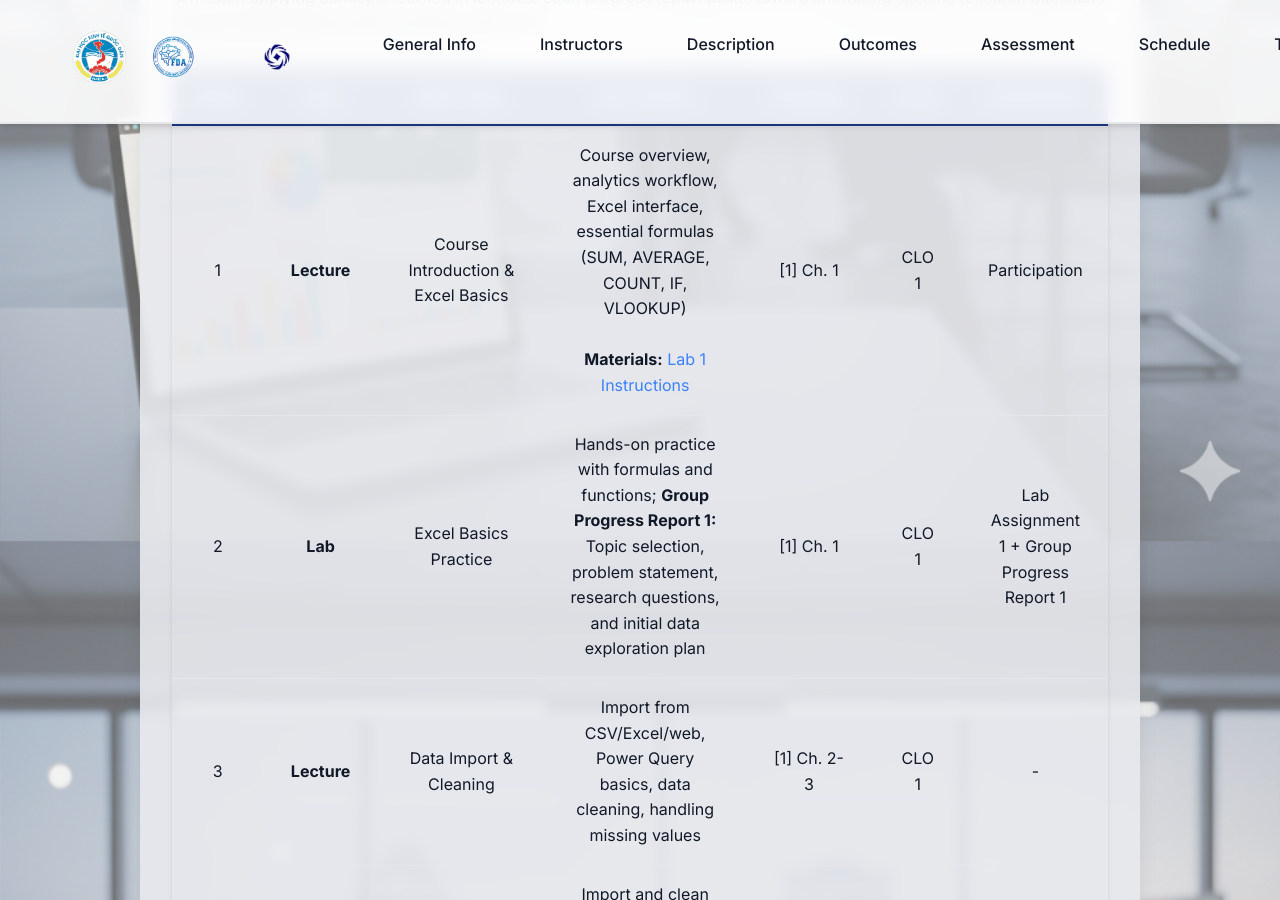
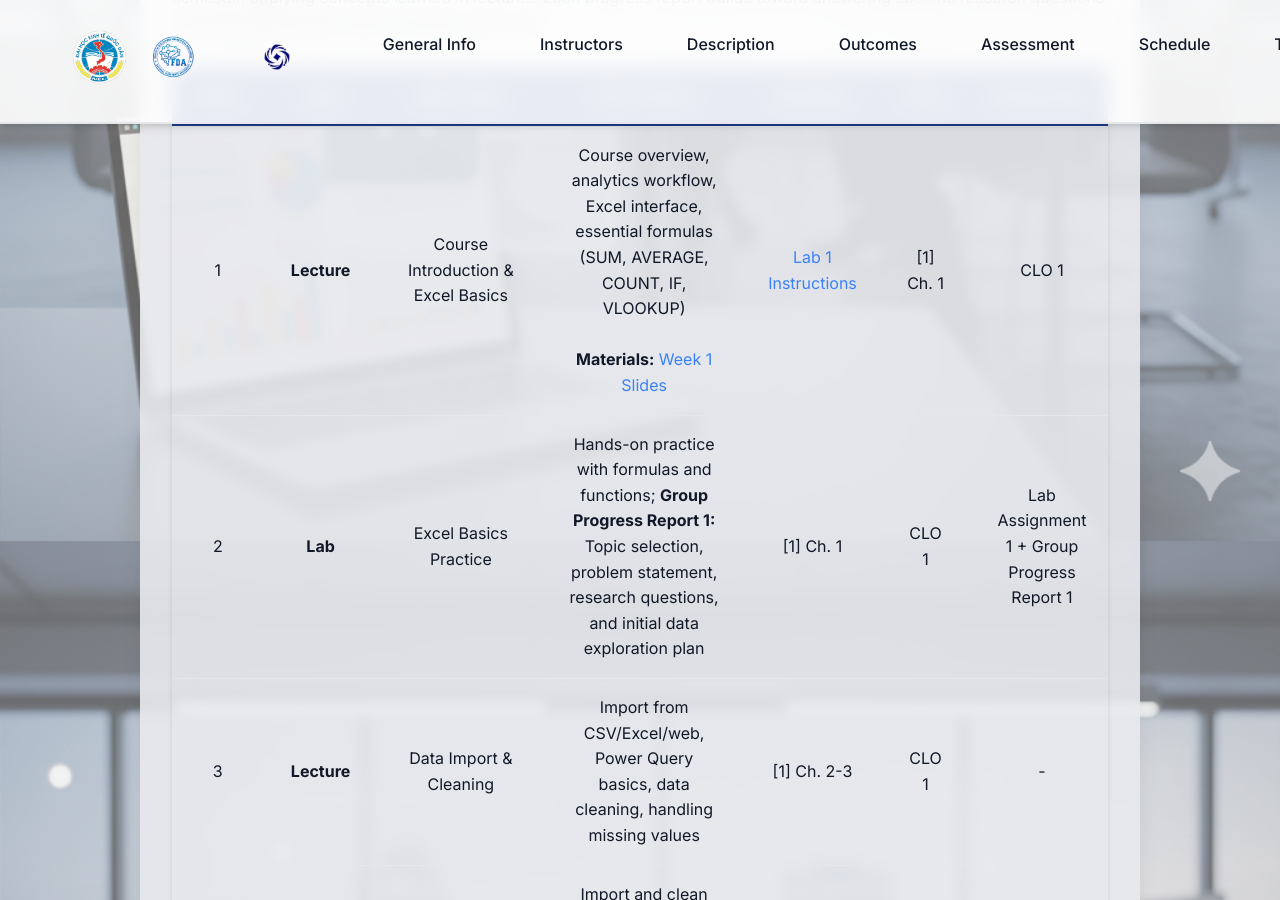
Before and after one commit to nghianguyen7171/excel_course, a Jekyll site: the page built from index.md, in a window 1280 px wide and 900 px high, scrolled down 5859 px. Built offline with Jekyll 4.4.1, drawn with Linux system fonts in a browser that asks for light colours.

Commit message:
Add Week 1 lecture slides (1.Intro.pdf) to materials
- Upload Week 1 slides PDF to materials directory
- Add link to Week 1 slides in schedule table
- Materials now include: Week 1 Slides and Lab 1 Instructions

```diff
--- a/index.md
+++ b/index.md
@@ -174,7 +174,7 @@ Access: [O'Reilly Learning Platform](https://www.oreilly.com/library/view/modern
 
 | Week | Type | Main Topic | Key Content | Readings | CLOs | Assessment |
 | :--: | :--: | :--: | :--: | :--: | :--: | :--: |
-| 1 | **Lecture** | Course Introduction & Excel Basics | Course overview, analytics workflow, Excel interface, essential formulas (SUM, AVERAGE, COUNT, IF, VLOOKUP)<br><br><strong>Materials:</strong> [Lab 1 Instructions]({{ site.baseurl }}/lab-1-instructions) | [1] Ch. 1 | CLO 1 | Participation |
+| 1 | **Lecture** | Course Introduction & Excel Basics | Course overview, analytics workflow, Excel interface, essential formulas (SUM, AVERAGE, COUNT, IF, VLOOKUP)<br><br><strong>Materials:</strong> [Week 1 Slides]({{ site.baseurl }}/materials/1.Intro.pdf) | [Lab 1 Instructions]({{ site.baseurl }}/lab-1-instructions) | [1] Ch. 1 | CLO 1 | Participation |
 | 2 | **Lab** | Excel Basics Practice | Hands-on practice with formulas and functions; **Group Progress Report 1:** Topic selection, problem statement, research questions, and initial data exploration plan | [1] Ch. 1 | CLO 1 | Lab Assignment 1 + Group Progress Report 1 |
 | 3 | **Lecture** | Data Import & Cleaning | Import from CSV/Excel/web, Power Query basics, data cleaning, handling missing values | [1] Ch. 2-3 | CLO 1 | - |
 | 4 | **Lab** | Data Import & Cleaning Practice | Import and clean datasets using Power Query; **Group Progress Report 2:** Data quality assessment, cleaning methodology, and preliminary data structure documentation | [1] Ch. 2-3 | CLO 1 | Lab Assignment 2 + Group Progress Report 2 |
```
Also changed, not shown: 1 other file.
